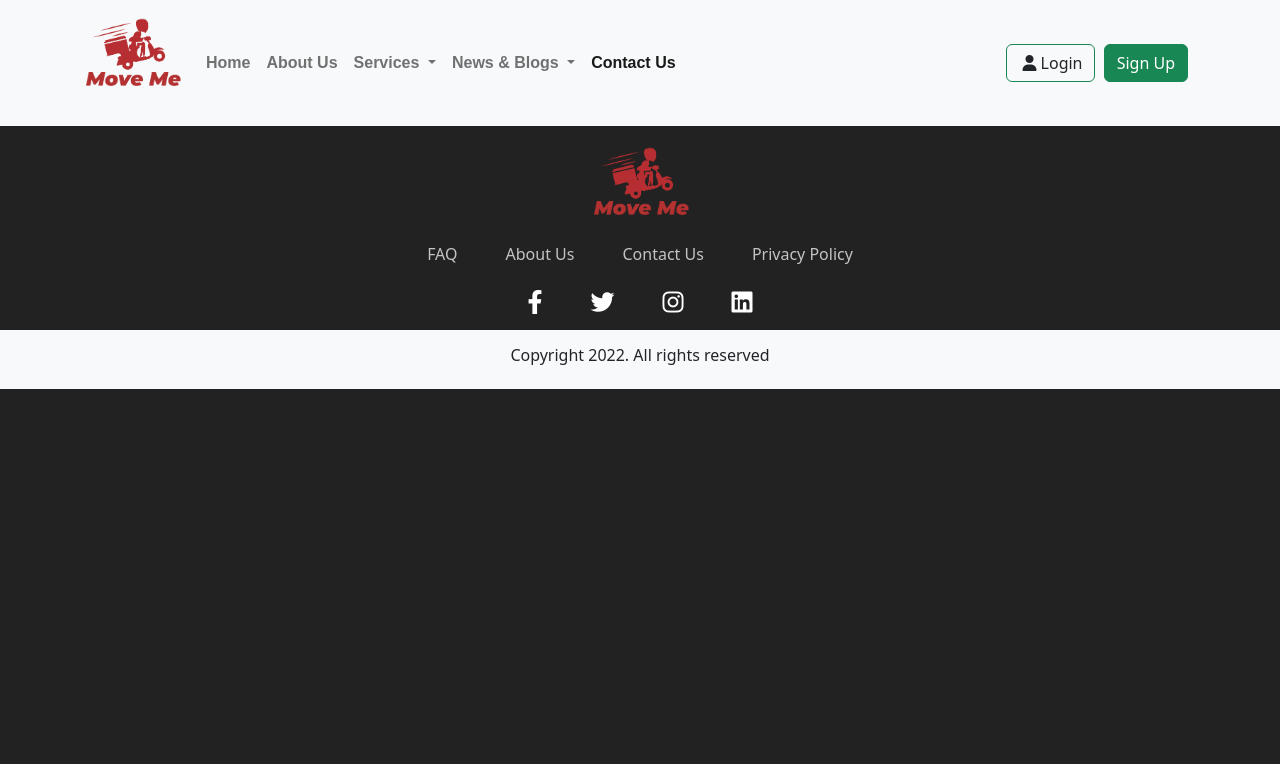
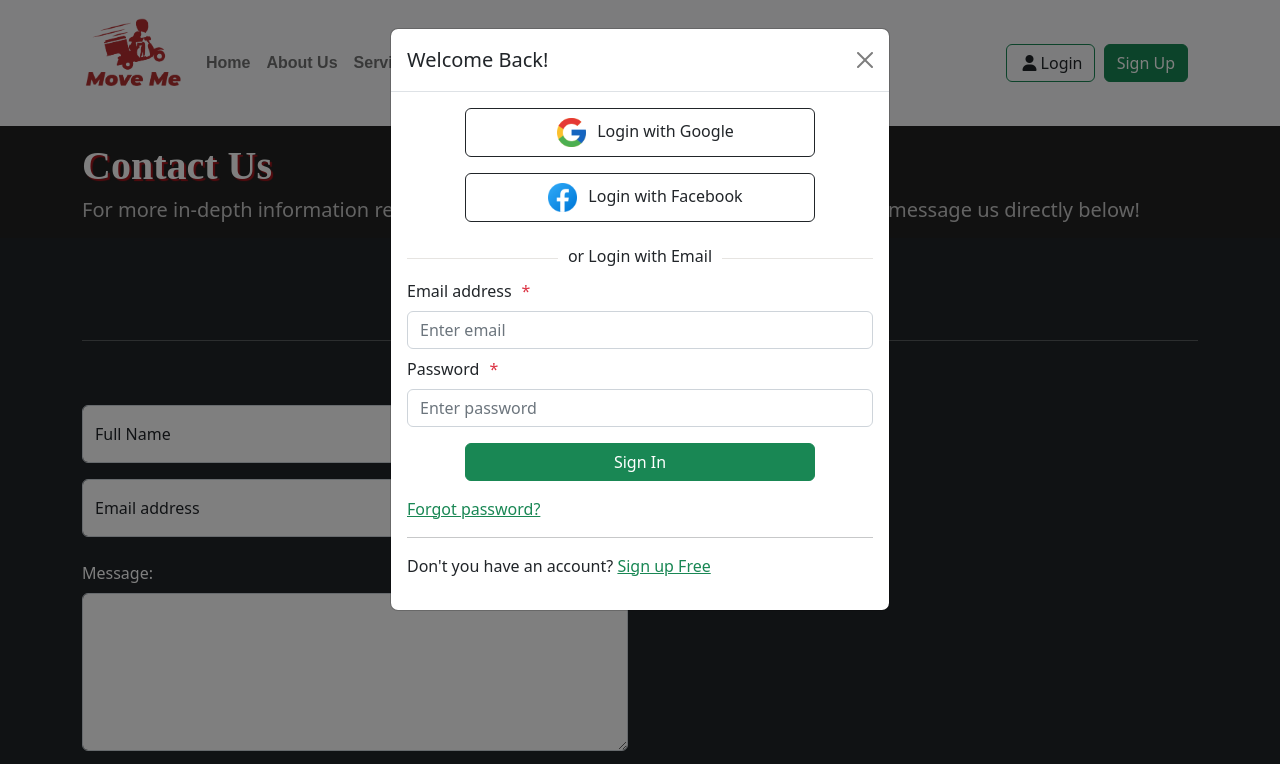
Before and after one commit to 5dam/majorproject1-moveme, a plain HTML site: page multi-pages/contactus.html in a window 1280 px wide. Both pictures are taken after a click on the button "Login". Shown: the top 764 px of the page. Drawn offline with nearby package versions, Linux system fonts and the light colour scheme; a web font is replaced by a local one.

Commit message:
added contact us page

```diff
--- a/multi-pages/contactus.html
+++ b/multi-pages/contactus.html
@@ -89,7 +89,71 @@
       </nav>
       <!-- end nav -->
 
+      <!-- modal for login & signup button-->
+        <div class="modal fade" id="loginModal" tabindex="-1" aria-labelledby="exampleModalLabel" aria-hidden="true">
+          <div class="modal-dialog">
+            <div class="modal-content">
+              <div class="modal-header">
+                <h1 class="modal-title fs-5" id="exampleModalLabel">Welcome Back!</h1>
+                <button type="button" class="btn-close" data-bs-dismiss="modal" aria-label="Close"></button>
+              </div>
+              <div class="modal-body text-center">
+                <div class="btn btn-outline-dark w-75 mb-3"><img src="/assets/googleicon.png" width="35" height="35" class="mx-2">Login with Google</div>
+                <div class="btn btn-outline-dark w-75 mb-4"><img src="/assets/facebookicon.png" width="35" height="35" class="mx-2">Login with Facebook</div>
+                  <p class="textincenter"><span>or Login with Email</span></p>
+                  <div class="form-group text-start">
+                  <label for="exampleInputEmail1" class="mb-2">Email address<span class="text-danger">*</span> </label>
+                  <input type="email" class="form-control mb-2" id="exampleInputEmail1" aria-describedby="emailHelp" placeholder="Enter email">
+                  <label for="exampleInputEmail1" class="mb-2">Password<span class="text-danger">*</span> </label>
+                  <input type="email" class="form-control mb-3" id="exampleInputEmail1" placeholder="Enter password">
+                  <div class="text-center">
+                  <div class="btn btn-success w-75 mb-3">Sign In</div>
+                  </div>
+                  <a href="" class="text-success">Forgot password?</a>
+                  <hr class="opacity-25">
+                  <p>Don't you have an account? <a href="#" class="text-success">Sign up Free</a></p>
+              </div>
+              </div>
 
+            </div>
+          </div>
+        </div>
+      <!-- end modal -->
+
+      <!-- title -->
+      <div class="container-fluid">
+        <div class="container mt-3 mb-3">
+        <h1 class="text-white slogan">Contact Us</h1>
+        <h5 class="text-white opacity-75">For more in-depth information regarding our services or any other logistics concerns, message us directly below!</h5>
+        </div>
+      </div>
+      <!-- end title -->
+
+      <!-- section 1 -->
+      <div class="container-fluid bg-dark">
+        <div class="container text-white">
+          <h2 class="text-center pt-5">GET IN TOUCH</h2>
+          <hr class="w-100 pb-5">
+          <div class="row">
+            <div class="col-sm-6">
+              <div class="form-floating text-dark mb-3">
+                <input type="name" class="form-control" id="fullName" placeholder="Full Name">
+                <label for="fullName">Full Name</label>
+              </div>
+              <div class="form-floating text-dark">
+                <input type="email" class="form-control" id="floatingInput" placeholder="name@example.com">
+                <label for="floatingInput">Email address</label>
+              </div>
+              <div class="mb-3">
+                <label for="exampleFormControlTextarea1" class="form-label mt-4">Message:</label>
+                <textarea class="form-control" id="exampleFormControlTextarea1" rows="6"></textarea>
+              </div>
+              <button type="button" class="btn btn-success mb-5">Submit</button>
+            </div>
+          </div>
+        </div>
+      </div>
+      <!-- end section 1 -->
 
 
 
```
Also changed, not shown: multi-pages/services1.html (+1 -1 lines), multi-pages/services2.html (+3 -0 lines), multi-pages/services3.html (+6 -14 lines), multi-pages/services4.html (+3 -3 lines).
